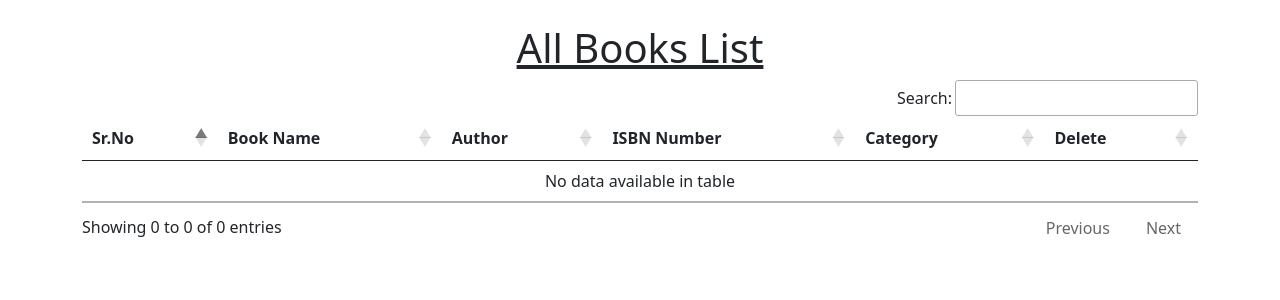
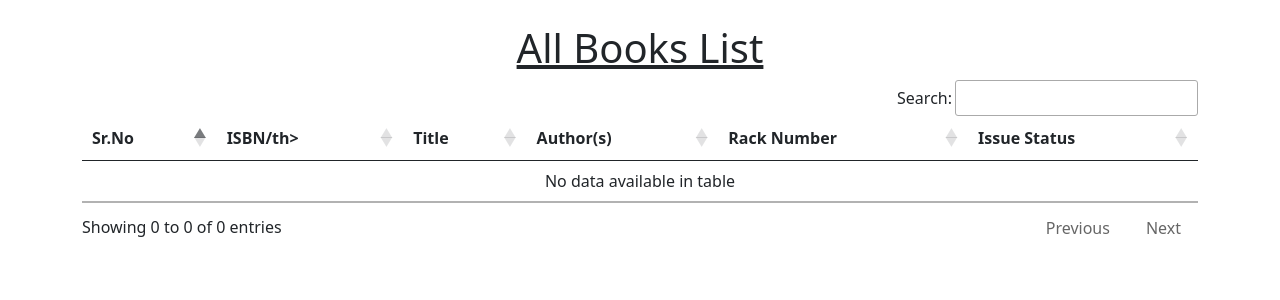
Before and after one commit to UtsavMehta1902/LibInfoSystem, a Django app: page /staff/view_books/ in a window 1280 px wide. Shown: the part 59-359 px from the top of the page. Run offline with Django 3.2, Linux system fonts and the light colour scheme; a user stored in the database is signed in; data that the repository does not hold is empty; some libraries are stand-ins or nearby versions.

Commit message:
modiefied book model

```diff
--- a/LIS/book/models.py
+++ b/LIS/book/models.py
@@ -7,8 +7,8 @@ class Book(models.Model):
     author = models.CharField(max_length=200)
     isbn = models.CharField(max_length= 15)
     rack_number = models.CharField(max_length= 10)
-    issue_status = models.CharField(max_length= 15)
-    date_issued = models.DateField(null=True)
+    issue_status = models.DateField(null= True)
+    date_added = models.DateField(null=True)
 
 
     def __str__(self):
--- a/LIS/book/templates/view_books.html
+++ b/LIS/book/templates/view_books.html
@@ -1,6 +1,6 @@
 {% extends 'admin_navbar.html' %}
 {% load static %}
-{% block title %} Library Management System {% endblock %}
+{% block title %} Library Information System {% endblock %}
 {% block css %}
 {% endblock %}
 {% block body %}
@@ -10,22 +10,24 @@
         <thead>
             <tr>
                 <th>Sr.No</th>
-                <th>Book Name</th>
-                <th>Author</th>
-                <th>ISBN Number</th>
-                <th>Category</th>
-                <th>Delete</th>
+                <th>ISBN/th>
+                <th>Title</th>
+                <th>Author(s)</th>
+                <th>Rack Number</th>
+                <th>Issue Status</th>
+                <!-- <th>Category</th> -->
+                <!-- <th>Delete</th> -->
             </tr>
         </thead>
         <tbody>
             {% for book in books %}
             <tr>
                 <td>{{forloop.counter}}.</td>
-                <td>{{book.name}}</td>
+                <td>{{book.isbn}}</td>
+                <td>{{book.title}}</td>
                 <td>{{book.author}}</td>
-                <td>{{book.isbn}}</td>
-                <td>{{book.category}}</td>
-                <!-- <td><a href="/delete_book/{{book.id}}/" class="btn btn-danger" onclick="return confirm('Are you sure you want to delete this book?')">Delete</a></td> -->
+                <td>{{book.rack_number}}</td>
+                <td>{{book.issue_status}}</td>
             </tr>
             {% endfor %}
         </tbody>
```
